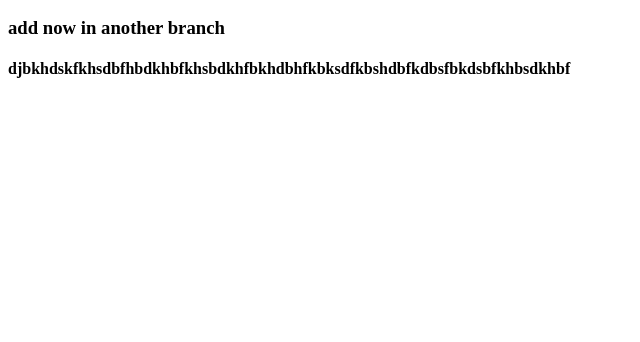
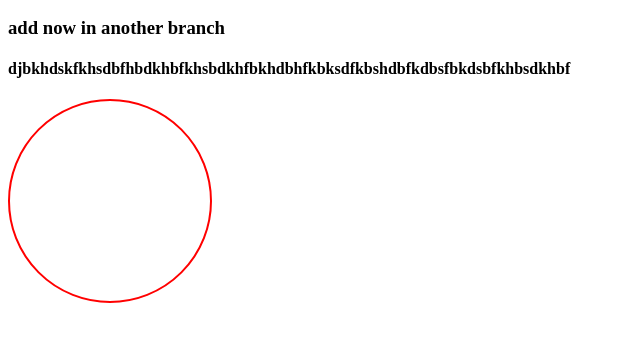
Before and after one commit to goligovardhanrao/testing1.github.io, a plain HTML site: page index.html in a window 1280 px wide. Shown: the part 110-452 px from the top of the page, without its empty margins (0-640 px from the left). Drawn offline with Linux system fonts and the light colour scheme.

Commit message:
new div added in a circle

```diff
--- a/index.html
+++ b/index.html
@@ -17,6 +17,11 @@
 
 <h4>djbkhdskfkhsdbfhbdkhbfkhsbdkhfbkhdbhfkbksdfkbshdbfkdbsfbkdsbfkhbsdkhbf</h4>
 
+
+<div class="one" style="height: 200px; width: 200px; border: 2px solid red; color: greenyellow; border-radius: 50%;">
+
+</div>
+
 </h3>
 </body>
 </html>
```
